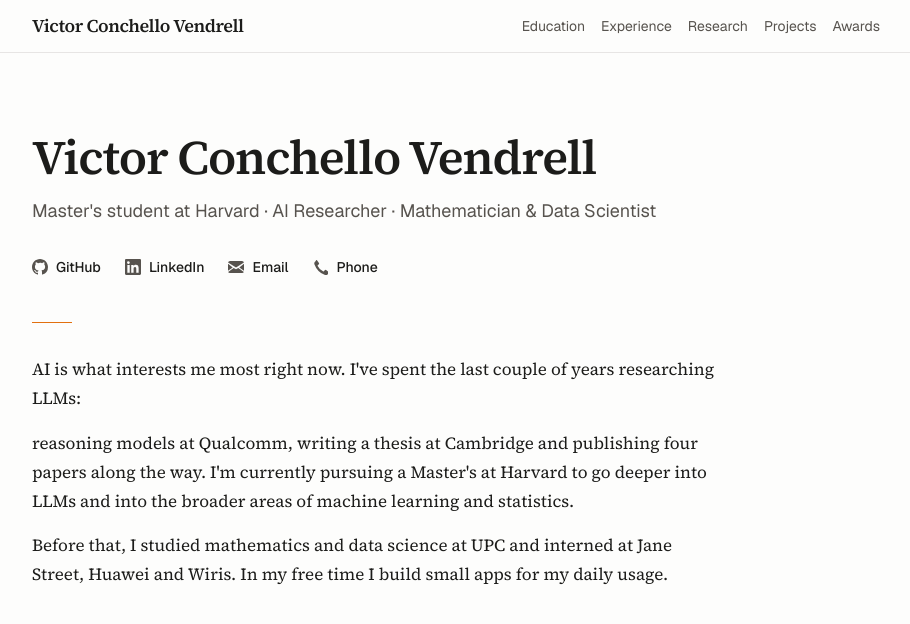
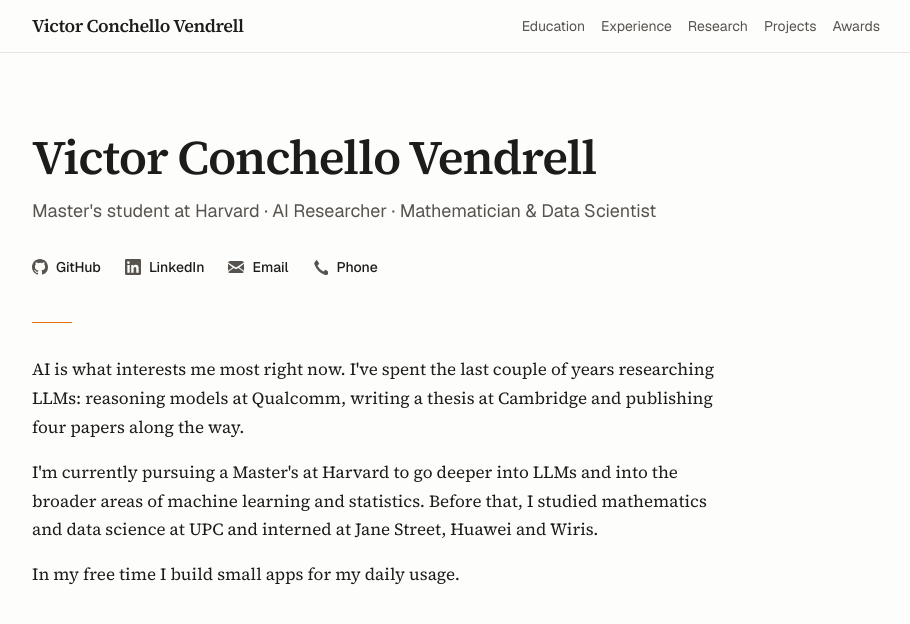
Before and after one commit to Victoriano012/PersonalWeb, a Next.js app: page / in a window 1280 px wide. Shown: the top 624 px of the page, without its empty margins (184-1094 px from the left). Built offline with nearby package versions, Linux system fonts and the light colour scheme; no server answers.

Commit message:
Break the home page bio into paragraphs after the colon

```diff
--- a/src/data/profile.ts
+++ b/src/data/profile.ts
@@ -4,9 +4,9 @@ export const profile: Profile = {
   name: "Victor Conchello Vendrell",
   tagline: "Master's student at Harvard · AI Researcher · Mathematician & Data Scientist",
   bio: [
-    "AI is what interests me most right now. I've spent the last couple of years researching LLMs:",
-    "reasoning models at Qualcomm, writing a thesis at Cambridge and publishing four papers along the way. I'm currently pursuing a Master's at Harvard to go deeper into LLMs and into the broader areas of machine learning and statistics.",
-    "Before that, I studied mathematics and data science at UPC and interned at Jane Street, Huawei and Wiris. In my free time I build small apps for my daily usage.",
+    "AI is what interests me most right now. I've spent the last couple of years researching LLMs: reasoning models at Qualcomm, writing a thesis at Cambridge and publishing four papers along the way.",
+    "I'm currently pursuing a Master's at Harvard to go deeper into LLMs and into the broader areas of machine learning and statistics. Before that, I studied mathematics and data science at UPC and interned at Jane Street, Huawei and Wiris.",
+    "In my free time I build small apps for my daily usage.",
   ],
   links: [
     {
```
